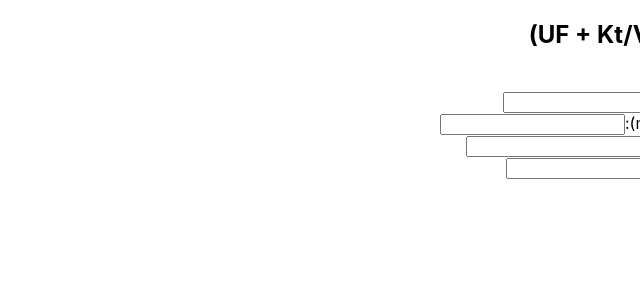
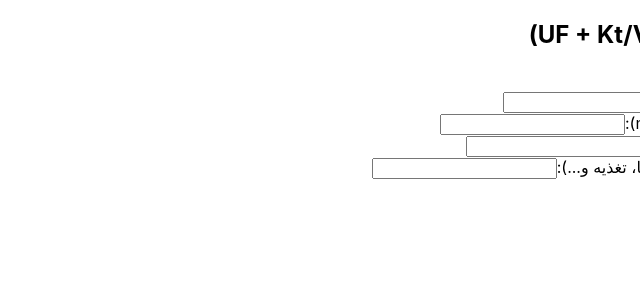
Before and after one commit to mohsenjamalpoor/hemodialys, a React (Create React App) app: page /hemo/ktv in a window 1280 px wide. Shown: the top 300 px of the page, without its empty margins (640-1280 px from the left). Built offline with nearby package versions, Linux system fonts and the light colour scheme.

Commit message:
add kt/v

```diff
--- a/src/components/KTVCaclulator.jsx
+++ b/src/components/KTVCaclulator.jsx
@@ -119,7 +119,9 @@ export function KTVCaclulator() {
           </div>
 
           <div>
-            <label className="block font-semibold">مایعات اضافی (ml):</label>
+            <label className="block font-semibold">
+              مایعات اضافی (ادم، تزریق‌ها، تغذیه و...):
+            </label>
             <input
               type="number"
               value={extraFluid}
@@ -139,7 +141,7 @@ export function KTVCaclulator() {
               onClick={handleResetUF}
               className="flex-grow bg-gray-400 hover:bg-gray-500 text-white py-2 px-4 rounded"
             >
-              پاک‌کردن
+              پاک‌ کردن
             </button>
           </div>
 
@@ -167,6 +169,7 @@ export function KTVCaclulator() {
               onChange={(e) => setBunPre(e.target.value)}
               className="p-2 border rounded-lg"
             />
+
             <input
               type="number"
               placeholder="BUN بعد دیالیز"
@@ -232,16 +235,19 @@ export function KTVCaclulator() {
               <motion.div
                 initial={{ opacity: 0, y: 30 }}
                 animate={{ opacity: 1, y: 0 }}
-                className="p-4 rounded-xl bg-red-100 text-center shadow md:col-span-3"
+                className={`p-4 rounded-xl text-center shadow md:col-span-3 ${
+                  parseFloat(ktvDaugirdas) >= 1.2
+                    ? "bg-green-100 text-green-800"
+                    : "bg-red-100 text-red-800"
+                }`}
               >
-                <h3 className="font-bold text-red-800">KT/V (Daugirdas)</h3>
+                <h3 className="font-bold">KT/V (Daugirdas)</h3>
                 <p className="text-lg">{ktvDaugirdas}</p>
               </motion.div>
             )}
           </div>
         </div>
       )}
-
     </div>
   );
 }
```
